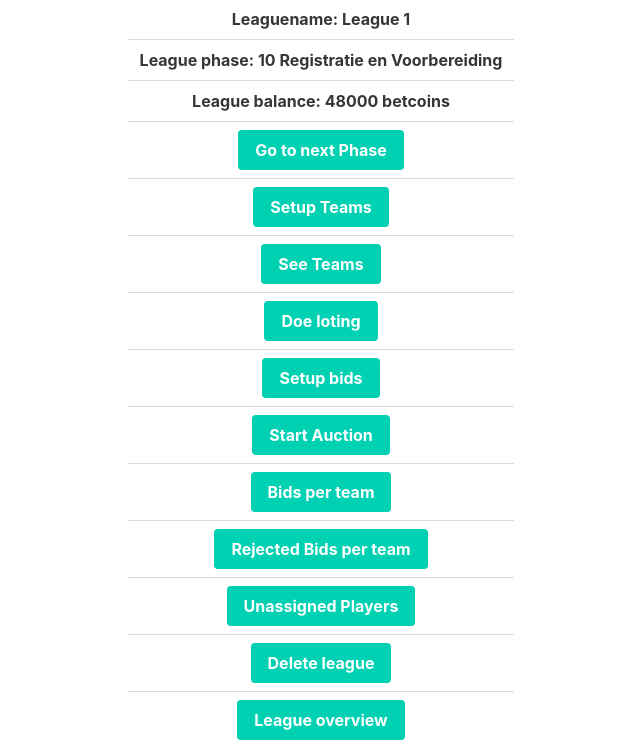
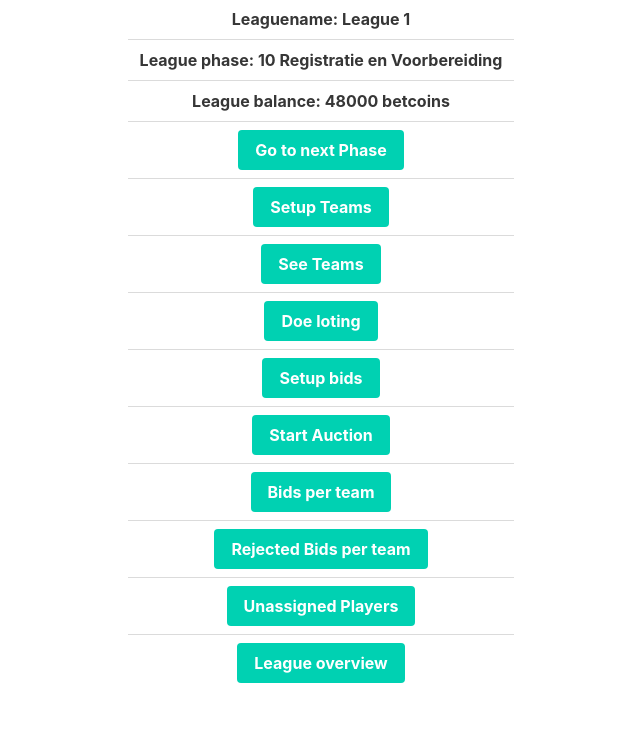
Before and after one commit to LuukBalessence/LenteCup2, a Django app: page /euro2020/leaguemanager/1 in a window 1280 px wide. Shown: the part 117-865 px from the top of the page, without its empty margins (319-959 px from the left). After the commit the page ends 800 px from the top, so only its background shows below. Run offline with Django 3.2, Linux system fonts and the light colour scheme; a user stored in the database is signed in; data comes from the database, SQL or seed files in the repository; lists and menus that the app fills with data are empty; parts of the project's set-up code (start-up, migrations or seed data) failed here and were passed over; some libraries are stand-ins or nearby versions.

Commit message:
json match aangepast

```diff
--- a/euro2020/templates/euro2020/leaguemanager.html
+++ b/euro2020/templates/euro2020/leaguemanager.html
@@ -72,11 +72,11 @@
                         <a href="{% url 'unassignedplayersperleague' league.pk %}" class="button is-primary">Unassigned Players</a>
                     </th>
                 </tr>
-                <tr>
-                    <th style="text-align:center">
-                        <a href="{% url 'deleteleaguedata' league.pk %}" class="button is-primary">Delete league</a>
-                    </th>
-                </tr>
+{#                <tr>#}
+{#                    <th style="text-align:center">#}
+{#                        <a href="{% url 'deleteleaguedata' league.pk %}" class="button is-primary">Delete league</a>#}
+{#                    </th>#}
+{#                </tr>#}
                 <tr>
                     <th style="text-align:center">
                         <a href="{% url 'leagueoverview' %}" class="button is-primary">League overview</a>
```
